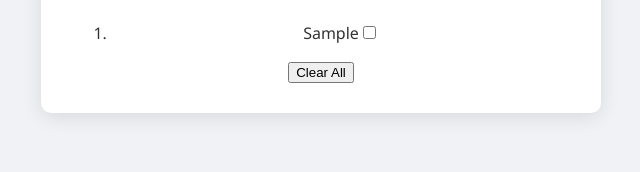
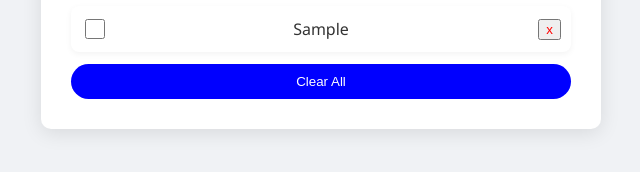
Before and after one commit to Tial0011/todolistweb, a plain HTML site: page index.html in a window 1280 px wide. Both pictures are taken after typing "Sample" into the empty fields and a click on the button "Add". Shown: the part 422-594 px from the top of the page, without its empty margins (319-959 px from the left). Drawn offline with Linux system fonts and the light colour scheme.

Commit message:
i added improved the css

```diff
--- a/index.css
+++ b/index.css
@@ -58,3 +58,47 @@ h1 {
 #addTask:hover {
   background-color: red;
 }
+#list {
+  list-style: none;
+  padding: 0;
+  margin: 0;
+  text-align: left;
+}
+
+li {
+  display: flex;
+  align-items: center;
+  justify-content: center;
+  background-color: #ffffff;
+  margin-bottom: 12px;
+  padding: 12px 15px;
+  border-radius: 8px;
+  box-shadow: 0 2px 6px rgba(0, 0, 0, 0.05);
+  font-size: 16px;
+  position: relative;
+  text-align: center;
+}
+.boxbtn {
+  width: 20px;
+  height: 20px;
+  border: 56px;
+  border-radius: 200%;
+  position: absolute;
+  left: 10px;
+}
+.delbtn {
+  color: red;
+  position: absolute;
+  right: 10px;
+}
+.clrbtn {
+  background-color: blue;
+  color: #ffffff;
+  border: none;
+  border-radius: 25px;
+  padding: 10px 20px;
+  width: 500px;
+}
+.clrbtn:hover {
+  background-color: red;
+}
--- a/index.html
+++ b/index.html
@@ -3,7 +3,7 @@
   <head>
     <meta charset="UTF-8" />
     <meta name="viewport" content="width=device-width, initial-scale=1.0" />
-    <title>Document</title>
+    <title>Todo-list</title>
     <link rel="stylesheet" href="index.css" />
   </head>
   <body>
--- a/script.js
+++ b/script.js
@@ -3,8 +3,10 @@ const addTask = document.getElementById("addTask");
 const list = document.getElementById("list");
 const clearAllBtn = document.createElement("button");
 clearAllBtn.textContent = "Clear All";
+clearAllBtn.className = "clrbtn ";
 clearAllBtn.addEventListener("click", () => {
   list.innerHTML = "";
+  clearAllBtn.style.display = "none";
 });
 const container = document.getElementById("container");
 container.appendChild(clearAllBtn);
@@ -20,6 +22,14 @@ addTask.addEventListener("click", () => {
   todoInput.value = "";
   const checkboxbtn = document.createElement("input");
   checkboxbtn.type = "checkbox";
+  checkboxbtn.className = "boxbtn";
   li.appendChild(checkboxbtn);
   clearAllBtn.style.display = "inline-block";
+  const delbtn = document.createElement("button");
+  li.appendChild(delbtn);
+  delbtn.textContent = "x";
+  delbtn.className = "delbtn";
+  delbtn.addEventListener("click", () => {
+    li.remove();
+  });
 });
```
